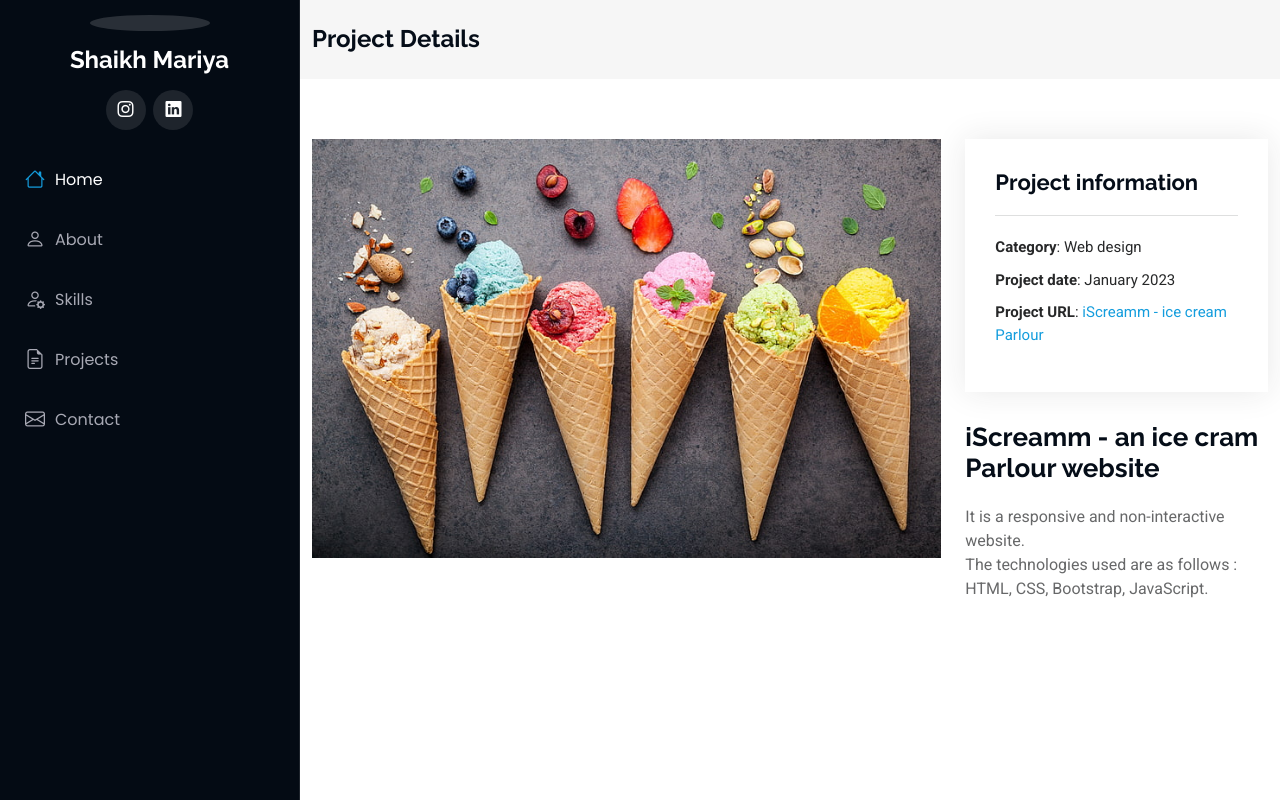
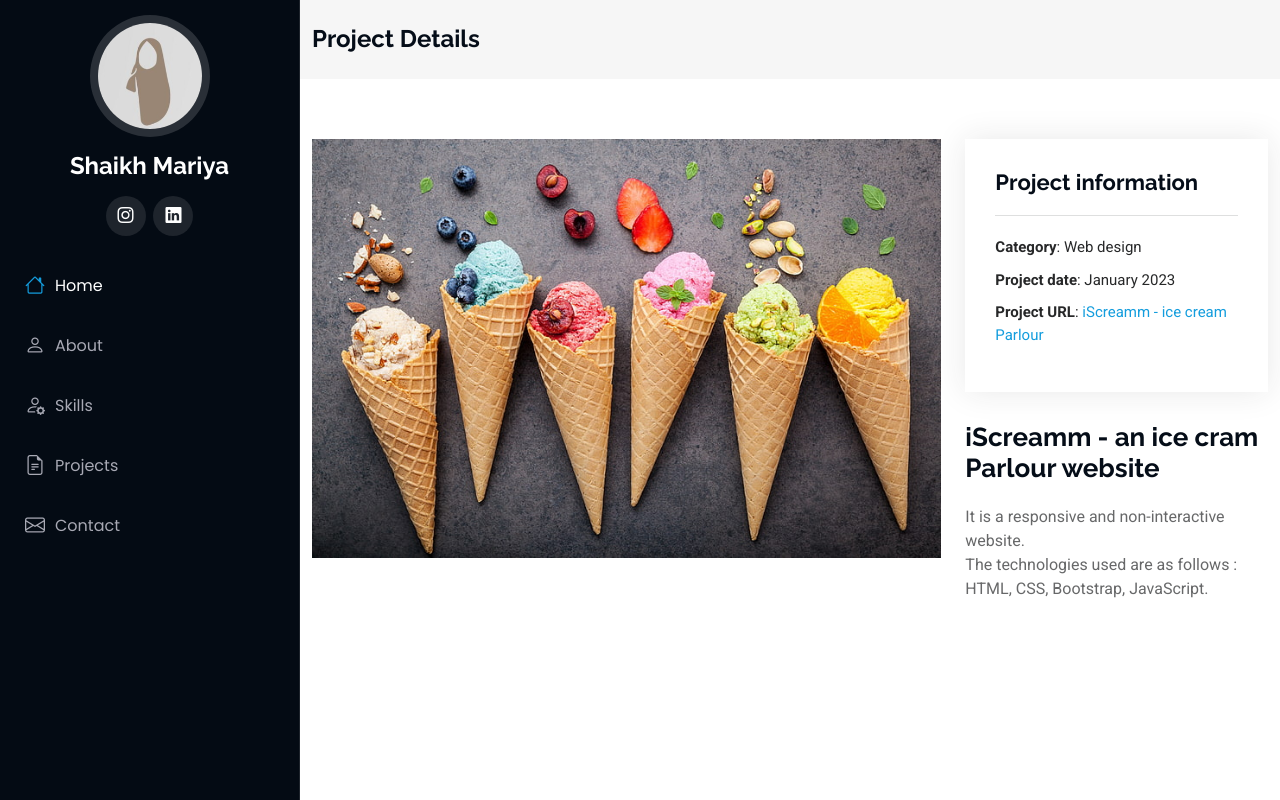
Before and after one commit to marus-star/shaikh-mariya-portfolio, a plain HTML site: page portfolio-details.html in a window 1280 px wide. Drawn offline with nearby package versions, Linux system fonts and the light colour scheme.

Commit message:
Update portfolio-details.html

```diff
--- a/portfolio-details.html
+++ b/portfolio-details.html
@@ -42,7 +42,7 @@
     <i class="header-toggle d-xl-none bi bi-list"></i>
 
     <div class="profile-img">
-      <img src="assets/img/my-profile-img.jpg" alt="" class="img-fluid rounded-circle">
+      <img src="assets/img/my-profile-img.PNG" alt="" class="img-fluid rounded-circle">
     </div>
 
     <a href="index.html" class="logo d-flex align-items-center justify-content-center">
```
